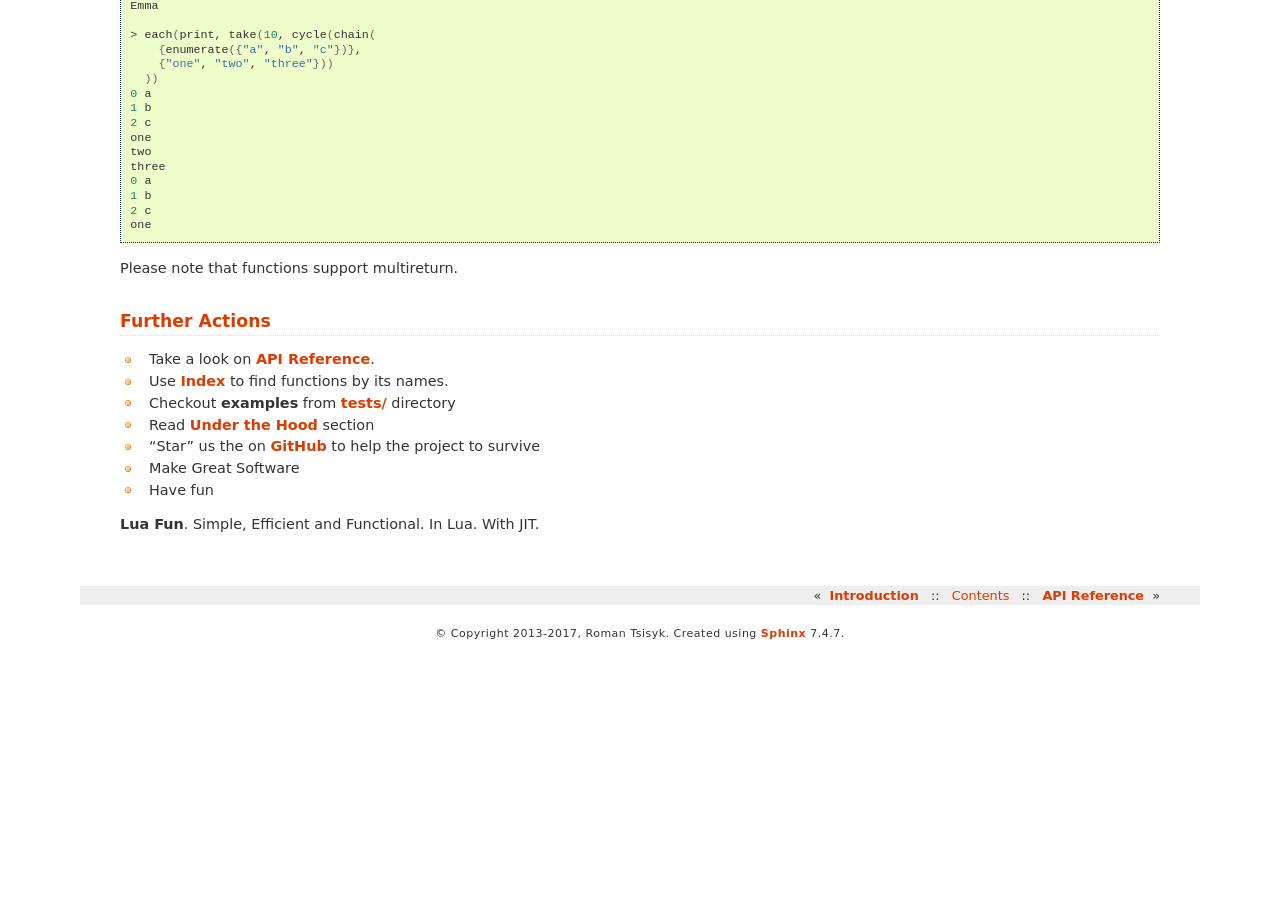
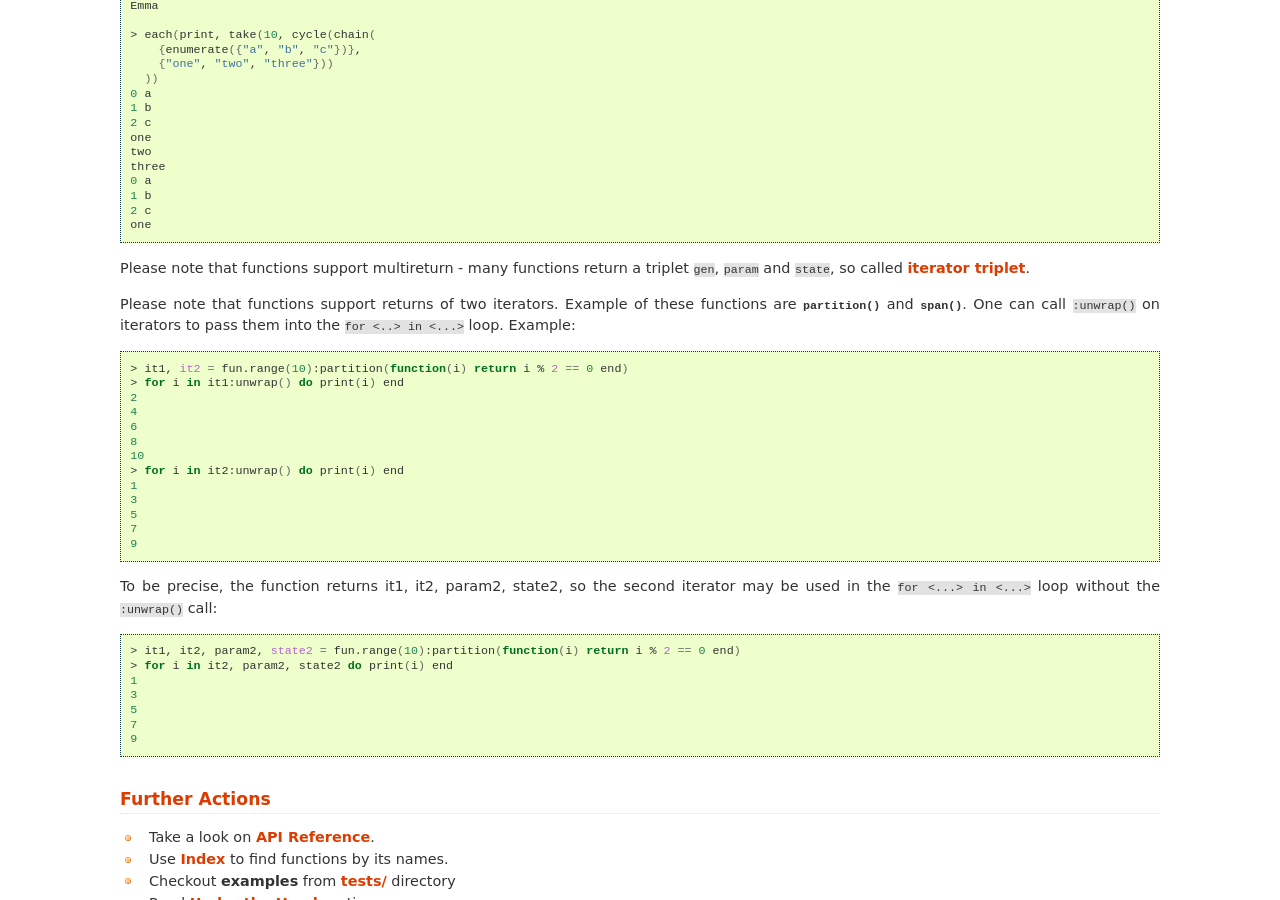
Before and after one commit to luafun/luafun, a Sphinx documentation site: the page built from doc/getting_started.rst, in a window 1280 px wide and 900 px high, scrolled down 3550 px. Built offline with Sphinx 7.4.7, drawn with Linux system fonts in a browser that asks for light colours; before the commit the page ends 4200 px from its top, so only the background shows below that.

Commit message:
doc: add note about multireturn
Closes #57

```diff
--- a/doc/filtering.rst
+++ b/doc/filtering.rst
@@ -92,10 +92,11 @@ This section contains functions to filter values during iteration.
 .. function:: partition(predicate, gen, param, state)
               iterator:partition(predicate)
 
-   :returns: {gen1, param1, state1}, {gen2, param2, state2}
+   :returns: iterator, iterator
 
    The function returns two iterators where elements do and do not satisfy the
-   predicate. Equivalent to:
+   predicate. See note about multireturn in :ref:`Getting started
+   <multi_return>`. Equivalent to:
 
    .. code-block:: lua
 
--- a/doc/getting_started.rst
+++ b/doc/getting_started.rst
@@ -235,7 +235,45 @@ Now you can use **Lua Fun**:
     2 c
     one
 
-Please note that functions support multireturn.
+.. _multi_return:
+
+Please note that functions support multireturn - many functions return a
+triplet ``gen``, ``param`` and ``state``, so called :ref:`iterator triplet
+<iterator_triplet>`.
+
+Please note that functions support returns of two iterators. Example of these
+functions are :func:`partition` and :func:`span`. One can call ``:unwrap()``
+on iterators to pass them into the ``for <..> in <...>`` loop. Example:
+
+.. code-block:: bash
+
+   > it1, it2 = fun.range(10):partition(function(i) return i % 2 == 0 end)
+   > for i in it1:unwrap() do print(i) end
+   2
+   4
+   6
+   8
+   10
+   > for i in it2:unwrap() do print(i) end
+   1
+   3
+   5
+   7
+   9
+
+To be precise, the function returns it1, it2, param2, state2, so the second
+iterator may be used in the ``for <...> in <...>`` loop without the
+``:unwrap()`` call:
+
+.. code-block:: bash
+
+   > it1, it2, param2, state2 = fun.range(10):partition(function(i) return i % 2 == 0 end)
+   > for i in it2, param2, state2 do print(i) end
+   1
+   3
+   5
+   7
+   9
 
 Further Actions
 ---------------
--- a/doc/slicing.rst
+++ b/doc/slicing.rst
@@ -207,8 +207,8 @@ Subsequences
    Return an iterator pair where the first operates on the longest prefix
    (possibly empty) of ``gen, param, state`` iterator of elements that
    satisfy **predicate** and second operates the remainder of
-   ``gen, param, state`` iterator.
-   Equivalent to:
+   ``gen, param, state`` iterator. See note about multireturn in :ref:`Getting
+   started <multi_return>`. Equivalent to:
 
    .. code-block:: lua
 
```
